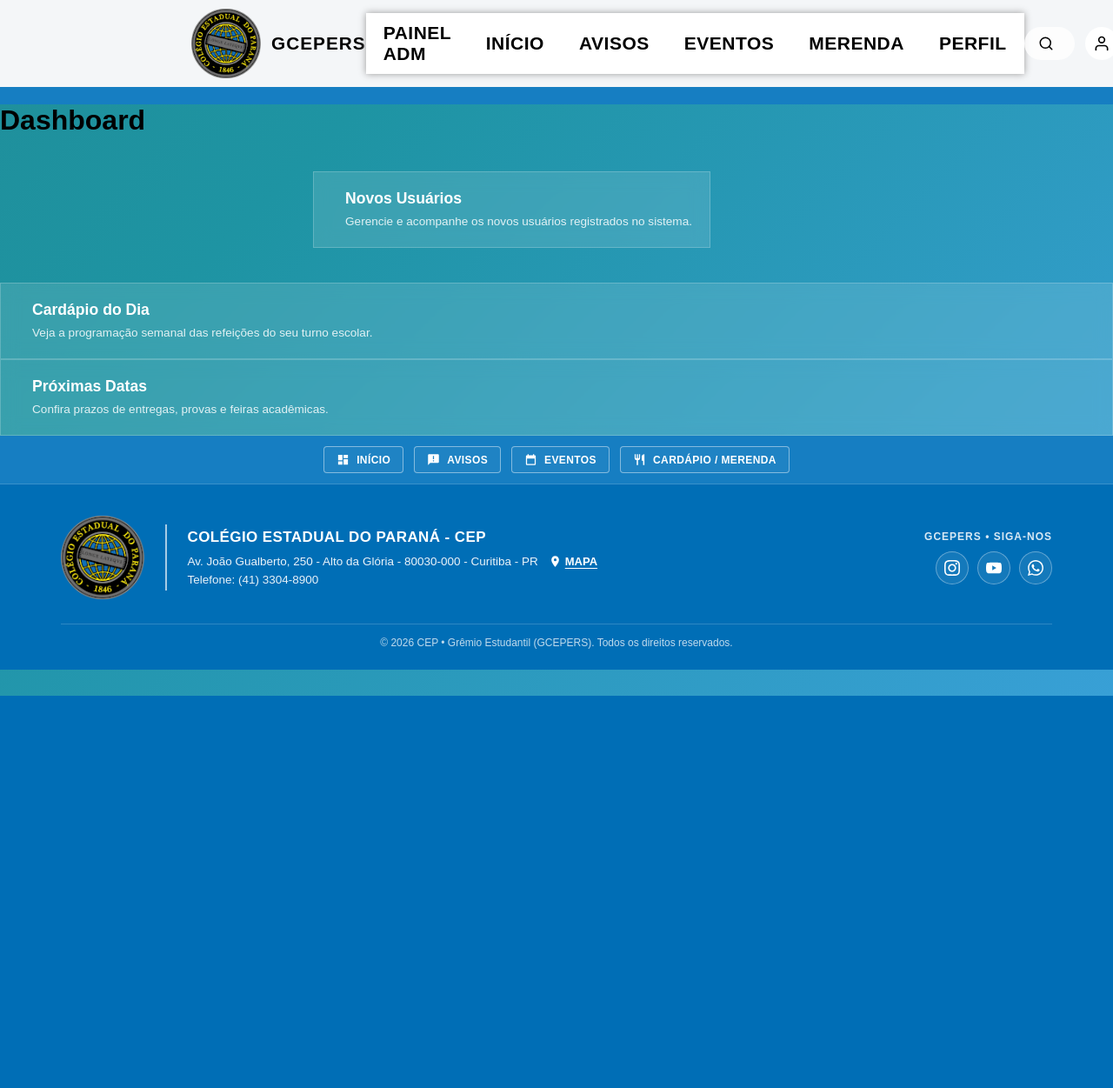
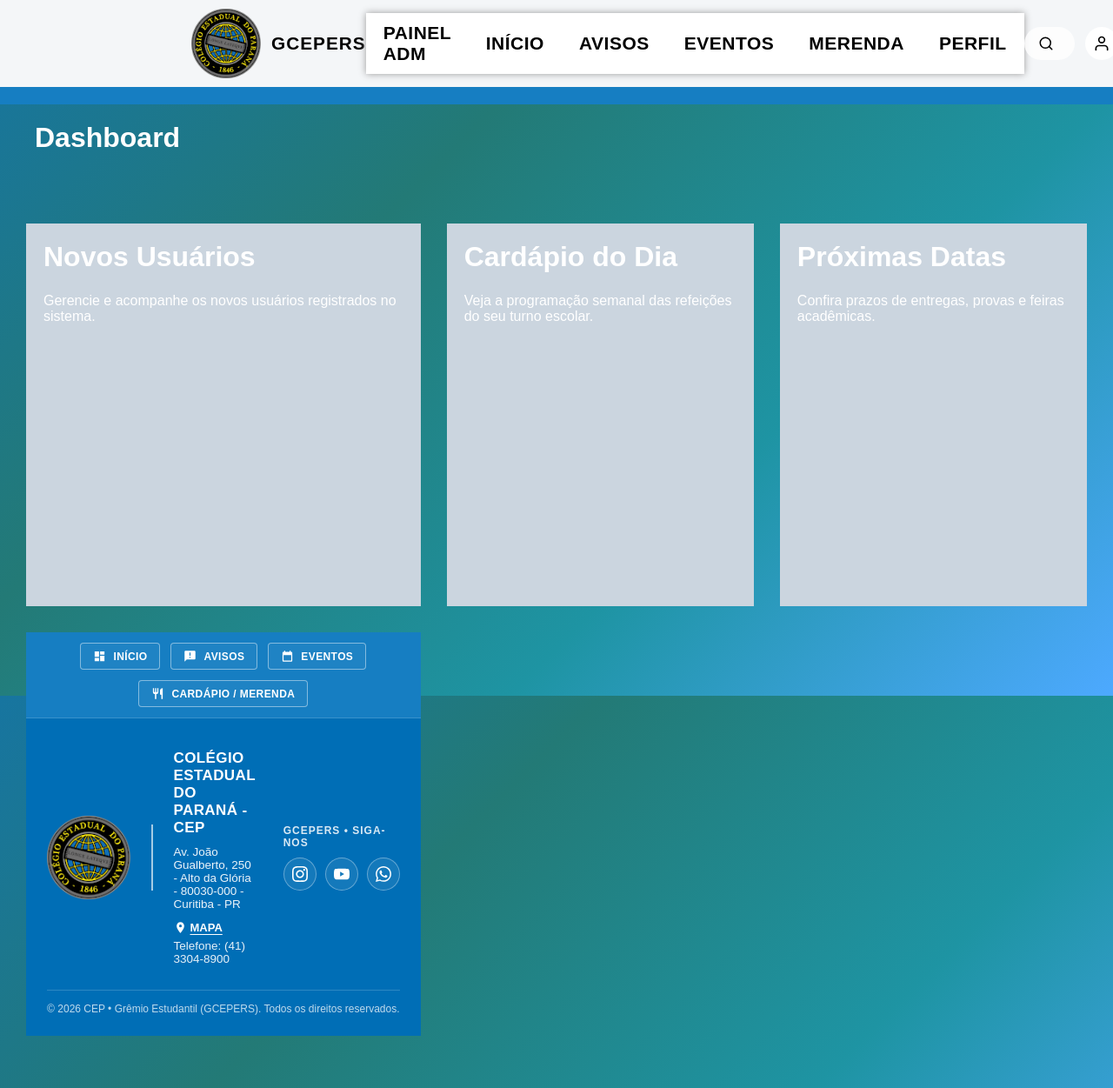
Before and after one commit to lausl11/projeto-integrador-2ds-site-gcep, a Node server app: template pages/adm.html in a window 1280 px wide. Shown: the whole page at 87% size. Before the commit the page ends 800 px from the top, so only its background shows below. Run offline with Node 20, Linux system fonts and the light colour scheme; the template is opened without the code that fills it, so the values that code supplies are empty; some libraries are stand-ins or nearby versions.

Commit message:
js adm 2

```diff
--- a/pages/adm.html
+++ b/pages/adm.html
@@ -1,11 +1,17 @@
+
 <!DOCTYPE html>
-<html lang="en">
+<html lang="pt-BR">
+
 <head>
     <meta charset="UTF-8">
     <meta name="viewport" content="width=device-width, initial-scale=1.0">
-    <link rel="stylesheet" href="../public/css/adm.css">
+
+    <link rel="stylesheet" href="/css/adm.css">
+
     <title>GCEPERS | ADMIN PANEL</title>
 </head>
+
+<body>
 
     <div id="header-placeholder"></div>
     <script src="/js/header.js"></script>
@@ -16,37 +22,40 @@
 
     <section class="inicio-container">
 
+        <div class="destaques-grid">
+
+            <!-- Card 1 -->
             <a href="/avisos" class="link-card">
-  <div class="destaques-grid">
                 <div class="card-destaque">
-      <div class="icone-box"></div>
+
+
                     <div class="destaque-info">
                         <h3>Novos Usuários</h3>
                         <p>Gerencie e acompanhe os novos usuários registrados no sistema.</p>
                     </div>
                 </div>
-    </div>
             </a>
-  </section>
 
+            <!-- Card 2 -->
             <a href="/merenda" class="link-card">
                 <div class="card-destaque">
-      <div class="icone-box"></div>
+
+
                     <div class="destaque-info">
                         <h3>Cardápio do Dia</h3>
                         <p>Veja a programação semanal das refeições do seu turno escolar.</p>
                     </div>
                 </div>
-    </div>
             </a>
 
+            <!-- Card 3 -->
             <a href="/eventos" class="link-card">
                 <div class="card-destaque">
-      <div class="icone-box"></div>
+
+
                     <div class="destaque-info">
                         <h3>Próximas Datas</h3>
                         <p>Confira prazos de entregas, provas e feiras acadêmicas.</p>
-      </div>
                     </div>
                 </div>
             </a>
@@ -56,3 +65,4 @@
 
 </body>
 </html>
+</body>
--- a/public/css/adm.css
+++ b/public/css/adm.css
@@ -1,3 +1,8 @@
+
+/* ==============================
+   CONFIGURAÇÕES GERAIS
+================================= */
+
 * {
     margin: 0;
     padding: 0;
@@ -7,22 +12,30 @@
 
 body {
     min-height: 100vh;
-  background-attachment: fixed;
-  background-repeat: no-repeat;
-  margin: 0;
+    display: flex;
+    flex-direction: column;
+
     background: linear-gradient(-45deg, #4da9ff, #1e94a3, #237a76, #1775a0);
     background-size: 400% 400%;
+    background-attachment: fixed;
 
     animation: gradienteFluido 15s ease infinite;
 }
+
+
+/* ==============================
+   ANIMAÇÕES
+================================= */
 
 @keyframes gradienteFluido {
     0% {
         background-position: 0% 50%;
     }
+
     50% {
         background-position: 100% 50%;
     }
+
     100% {
         background-position: 0% 50%;
     }
@@ -31,8 +44,9 @@ body {
 @keyframes slideIn1 {
     from {
         opacity: 0;
-    transform: translateX(150) scale(0.75);
+        transform: translateX(150px) scale(0.75);
     }
+
     to {
         opacity: 1;
         transform: translateX(0) scale(1);
@@ -43,33 +57,140 @@ body {
     from {
         opacity: 0;
     }
+
     to {
         opacity: 1;
     }
 }
 
+
+/* ==============================
+   TÍTULO DASHBOARD
+================================= */
+
+.index-header {
+    padding: 20px 40px;
+    color: #ffffff;
+}
+
+
+/* ==============================
+   CONTAINER PRINCIPAL
+================================= */
+
 .inicio-container {
     width: 100%;
-  max-width: 600px;
-  margin: 0 auto;
-  padding: 40px 20px;
-  box-sizing: border-box;
-  color: #ffffff;
-  font-family: system-ui, -apple-system, sans-serif;
+    max-width: none;
+    min-height: calc(100vh - 90px);
+    padding: 60px 30px;
+
     display: flex;
     align-items: center;
-  flex-direction: start;
-  gap: 10px;
+    justify-content: center;
 }
+
+
+/* ==============================
+   GRID DOS CARDS
+================================= */
+
+.destaques-grid {
+    width: 100%;
+    display: grid;
+    grid-template-columns: repeat(3, 1fr);
+    gap: 30px;
+    align-items: stretch;
+}
+
+
+/* ==============================
+   CARDS
+================================= */
+
+.card-destaque {
+    background: #cbd5df;
+    padding: 20px;
+    display: flex;
+    flex-direction: column;
+    gap: 15px;
+    transition: 0.3s;
+    height: 440px;
+}
+
+.card-destaque:hover {
+    transform: translateY(-5px);
+}
+
+.card-destaque:hover {
+    background: rgba(255, 255, 255, 0.2);
+    transform: translateY(-4px);
+}
+
+
+/* ==============================
+   INFORMAÇÕES DOS CARDS
+================================= */
+
+
+
+.destaque-info h3 {
+    font-size: 2rem;
+    margin-bottom: 10px;
+    color: black;
+    width: 100%;
+    height: 60%;
+}
+
+.destaque-info p {
+    font-size: 1rem;
+    color: #444;
+}
+
+
+/* ==============================
+   ÍCONES
+================================= */
+
+.icone-box {
+    width: 100%;
+    height: 60%;
+
+}
+
+
+/* ==============================
+   LINKS
+================================= */
+
+.link-card {
+    text-decoration: none;
+    color: inherit;
+    display: block;
+}
+
+.card-destaque h3,
+.card-destaque p {
+    color: #ffffff;
+    text-decoration: none;
+}
+
+
+/* ==============================
+   HERO CARD
+================================= */
 
 .hero-card {
     background: rgba(255, 255, 255, 0.15);
     backdrop-filter: blur(12px);
+
     border: 1px solid rgba(255, 255, 255, 0.25);
+
     padding: 36px;
+
     display: grid;
     grid-template-columns: 1fr 1fr;
     gap: 30px;
+
     align-items: center;
 }
 
@@ -117,7 +238,9 @@ body {
     background: rgba(255, 255, 255, 0.85);
     transform: translateY(-2px);
 }
-
+/* ==============================
+   RESPONSIVIDADE
+================================= */
 .btn-hero.secondary {
     background: rgba(255, 255, 255, 0.15);
     color: #ffffff;
@@ -142,42 +265,13 @@ body {
     object-fit: cover;
 }
 
+
+
+@media (max-width: 850px) {
     .destaques-grid {
-  display: grid;
-  grid-template-columns: repeat(auto-fit, minmax(280px, 1fr));
-  gap: 20px;
+        grid-template-columns: repeat(2, 1fr);
     }
 
-.card-destaque {
-  background: rgba(255, 255, 255, 0.12);
-  backdrop-filter: blur(10px);
-  border: 1px solid rgba(255, 255, 255, 0.2);
-  padding: 20px;
-  display: flex;
-  align-items: flex-start;
-  gap: 16px;
-  transition: all 0.25s ease;
-}
-
-.card-destaque:hover {
-  background: rgba(255, 255, 255, 0.2);
-  transform: translateY(-4px);
-}
-
-.destaque-info h3 {
-  margin: 0 0 6px 0;
-  font-size: 1.1rem;
-  font-weight: 700;
-}
-
-.destaque-info p {
-  margin: 0;
-  font-size: 0.85rem;
-  opacity: 0.85;
-  line-height: 1.4;
-}
-
-@media (max-width: 850px) {
     .hero-card {
         grid-template-columns: 1fr;
     }
@@ -187,14 +281,21 @@ body {
     }
 }
 
-.link-card {
-  text-decoration: none !important;
-  color: inherit !important;
-  display: block;
+@media (max-width: 550px) {
+    .destaques-grid {
+        grid-template-columns: 1fr;
     }
 
-.card-destaque h3,
-.card-destaque p {
-  color: #ffffff !important;
-  text-decoration: none !important;
+    .inicio-container {
+        padding: 20px;
     }
+
+    .index-header {
+        padding: 20px;
+    }
+
+    .card-destaque {
+        min-height: 140px;
+        padding: 20px;
+    }
+}
```
Also changed, not shown: 1 other file. Lines whose indentation alone changed are shown as unchanged.
